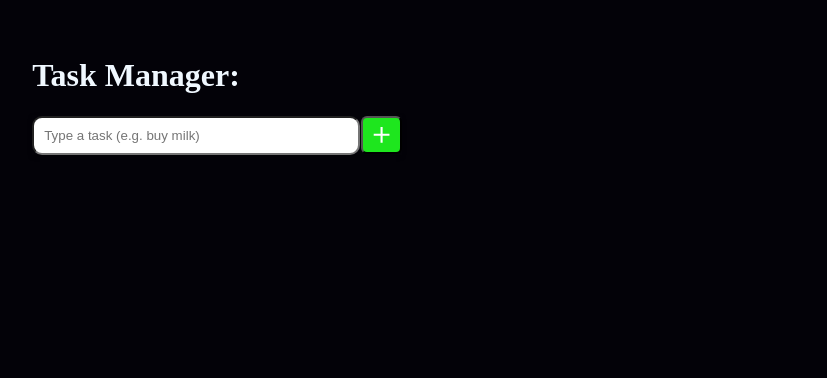
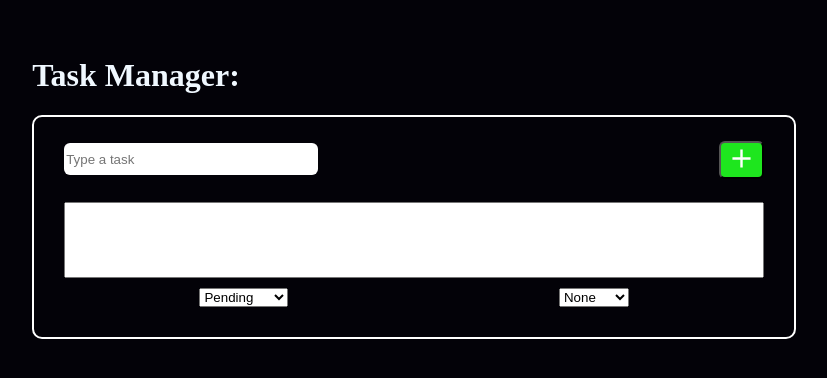
Before and after one commit to Alessandro-Vanzellotti/task-manager, a React (Vite) app in the folder task-manager/: page / in a window 1280 px wide. Shown: the top 378 px of the page, without its empty margins (3-830 px from the left). Built offline with nearby package versions, Linux system fonts and the light colour scheme.

Commit message:
expandi o tipo de Task; refatorei o form e o respectivo arquivo de estilo

```diff
--- a/task-manager/src/App.tsx
+++ b/task-manager/src/App.tsx
@@ -8,8 +8,11 @@ import { v4 as uuidv4 } from 'uuid';
 function App() {
 
   const [newTask, setNewTask] = useState<TaskType>({
-    text: "",
-    isCompleted: false
+    title: "",
+    description: "",
+    priorityLevel: "",
+    progress: "",
+    beingEdited: false
   });
 
   const [taskList, setTaskList] = useState<TaskType[]>(() => {
@@ -23,40 +26,57 @@ function App() {
     localStorage.setItem("ITEMS", JSON.stringify(taskList))
   }, [taskList]);
 
-  const handleChange = (event: ChangeEvent<HTMLInputElement>): void => {
-    setNewTask({text: event.target.value, isCompleted: false});
+  const handleTitleChange = (event: ChangeEvent<HTMLInputElement>): void => {
+    setNewTask({...newTask, title: event.target.value});
   }
 
-  const addNewTask = (text: string) => {
+  const handleDescriptionChange = (event: ChangeEvent<HTMLTextAreaElement>): void => {
+    setNewTask({...newTask, description: event.target.value});
+  }
 
-    let doubledTask: boolean = false;
+  const addNewTask = (title: string) => {
 
-    if(text.trim().length === 0) {
-      setNewTask({...newTask, text: ""});
+    let existingTask: boolean = false;
+    let trimmedTitle: string = title.trim();
+
+    if(trimmedTitle.length === 0) {
+      setNewTask({
+        title: "",
+        description: "",
+        progress: "Pending",
+        priorityLevel: "None",
+        beingEdited: false
+      });
       alert('Please, type a task');
       return;
     }
 
     taskList.forEach(task => {
-      if (task.text.trim() === text.trim()) doubledTask = true;
+      if (task.title === trimmedTitle) existingTask = true;
     })
 
-    if(doubledTask) {
+    if(existingTask) {
       alert('The task is already on the list');
     } else {
       setTaskList([...taskList, newTask]);
-      setNewTask({...newTask, text: ""});
+      setNewTask({
+        title: "",
+        description: "",
+        progress: "Pending",
+        priorityLevel: "None",
+        beingEdited: false
+      });
     }
   }
 
   const removeTask = (itemToRemove: TaskType) => {
-    const updatedTaskList: TaskType[] = taskList.filter(item => item.text != itemToRemove.text);
+    const updatedTaskList: TaskType[] = taskList.filter(item => item.title != itemToRemove.title);
     setTaskList(updatedTaskList);
   }
 
   const editTask = (itemToEdit: TaskType) => {
-    const taskIndex: number = taskList.findIndex(item => item.text == itemToEdit.text);
-    console.log(taskIndex);
+
+    itemToEdit.beingEdited = !itemToEdit.beingEdited;
   }
 
   /* const toggleTask = (id: string) => {
@@ -78,7 +98,12 @@ function App() {
     <>
       <header>
         <h1>Task Manager:</h1>
-        <NewTaskForm addNewTask={addNewTask} handleChange={handleChange} newTask={newTask} />
+        <NewTaskForm
+          addNewTask={addNewTask}
+          handleTitleChange={handleTitleChange}
+          handleDescriptionChange={handleDescriptionChange}
+          newTask={newTask}
+        />
       </header>
 
       <main>
@@ -86,7 +111,7 @@ function App() {
           {taskList.map((task: TaskType) => {
             return (
               <Task
-                //key={task.id}
+                key={uuidv4()}
                 task={task}
                 //toggleTask={toggleTask}
                 removeTask={removeTask}
--- a/task-manager/src/components/NewTaskForm/NewTaskForm.scss
+++ b/task-manager/src/components/NewTaskForm/NewTaskForm.scss
@@ -1,28 +1,89 @@
-.search-form {
-    /* background-color: white;
+.form {
+    display: flex;
+    flex-direction: column;
+    gap: 10px;
+
+    margin-bottom: 0.5rem;
+    padding: 10px 30px;
+    height: 200px;
+    width: 700px;
+    border: solid white 2px;
     border-radius: 10px;
-    box-shadow: 0 2px 4px rgba(0,0,0,.25);
-    padding: 10px 10px;
-    width: 350px; */
 
-    align-items: center;
+    .form__header {
+        display: flex;
+        align-items: center;
+        justify-content: space-between;
+        height: 35px;
+        margin: 15px 0;
+
+        .form__title {
+            /* box-shadow: 0 2px 4px rgba(0,0,0,.25); */
+            height: 88%;
+            width: 250px;
+            border-radius: 6px;
+            margin-bottom: 1px;
+            border: none;
+        }
+
+        .form__add-button {
+            width: 45px;
+            height: fit-content;
+            background-color: rgb(30, 230, 30);
+            border-radius: 6px;
+
+            &:hover {
+                opacity: 0.9;
+            }
+
+            &:active {
+                opacity: 0.8;
+            }
+        }
+
+        .form__add-icon {
+            width: 100%;
+            height: 100%;
+            color: white;
+        }
+    }
+
+    .form__description {
+        display: flex;
+        justify-content: center;
+
+        &-text {
+            width: 100%;
+            height: 70px;
+            resize: none;
+        }
+    }
+
+    .form__footer {
+        display: flex;
+        justify-content: space-around;
+        align-items: center;
+        width: 100%;
+
+        select {
+            height: fit-content;
+        }
+    }
+
+
+}
+
+
+
+
+    /* align-items: center;
     display: flex;
     gap: 1px;
     height: 40px;
     width: 370px;
-    box-shadow: 0 2px 4px rgba(0,0,0,.25);
+    box-shadow: 0 2px 4px rgba(0,0,0,.25); */
 
-
-
-    .search-form__input {
-        background-color: white;
-        padding: 10px 10px;
-        width: 350px;
-        border-radius: 10px;
-
-    }
-
-    .search-form__button {
+    /* .search-form__button {
         width: 45px;
         height: 94%;
         background-color: rgb(30, 230, 30);
@@ -41,5 +102,4 @@
         width: 100%;
         height: 100%;
         color: white;
-    }
-}
+    } */
--- a/task-manager/src/components/NewTaskForm/NewTaskForm.tsx
+++ b/task-manager/src/components/NewTaskForm/NewTaskForm.tsx
@@ -5,24 +5,67 @@ import { IoMdAdd } from "react-icons/io";
 
 type NewTaskFormType = {
     addNewTask: (text: string) => void;
-    handleChange: (event: ChangeEvent<HTMLInputElement>) => void;
+    handleTitleChange: (event: ChangeEvent<HTMLInputElement>) => void;
+    handleDescriptionChange: (event: ChangeEvent<HTMLTextAreaElement>) => void;
     newTask: TaskType;
 }
 
-export const NewTaskForm: React.FC<NewTaskFormType> = ({addNewTask, handleChange, newTask}) => {
+export const NewTaskForm: React.FC<NewTaskFormType> = ({
+    addNewTask,
+    handleTitleChange,
+    handleDescriptionChange,
+    newTask}) => {
 
     const handleSubmit = (e: React.SyntheticEvent) => {
         e.preventDefault();
-        addNewTask(newTask.text);
+        addNewTask(newTask.title);
     }
 
     return (
 
-        <form className={'search-form'} onSubmit={(e) => handleSubmit(e)}>
-            <input className={'search-form__input'} value={newTask.text} onChange={e => handleChange(e)} type="text" id="item" placeholder="Type a task (e.g. buy milk)" />
-            <button className={'search-form__button'} type="submit">
-                <IoMdAdd className={'search-form__icon'} />
-            </button>
+        <form className={'form'} onSubmit={(e) => handleSubmit(e)}>
+
+            <header className={'form__header'}>
+                <input
+                    className={'form__title'}
+                    type="text" id="item"
+                    value={newTask.title}
+                    onChange={e => handleTitleChange(e)}
+                    placeholder="Type a task"
+                />
+
+                <button className={'form__add-button'} type="submit">
+                    <IoMdAdd className={'form__add-icon'} />
+                </button>
+            </header>
+
+            <section className={'form__description'}>
+                <textarea
+                    name="form-text"
+                    maxLength={350}
+                    className={'form__description-text'}
+                    onChange={e => handleDescriptionChange(e)}
+                    value={newTask.description}
+                >
+                    {newTask.description}
+                </textarea>
+
+            </section>
+            <footer className={'form__footer'}>
+
+                <select id="progress" name="progress">
+                    <option value="pending">Pending</option>
+                    <option value="in progress">In progress</option>
+                    <option value="complete">Complete</option>
+                </select>
+
+                <select id="priority-levels" name="priority-levels">
+                    <option value="none">None</option>
+                    <option value="low">Low</option>
+                    <option value="medium">Medium</option>
+                    <option value="high">High</option>
+                </select>
+            </footer>
         </form>
     )
 }
--- a/task-manager/src/components/Task/Task.scss
+++ b/task-manager/src/components/Task/Task.scss
@@ -1,25 +1,32 @@
-.item {
+.task {
+    display: flex;
+    flex-direction: column;
+    gap: 10px;
+
+    margin-bottom: 0.5rem;
+    padding: 10px 30px;
+    height: 200px;
+    width: 700px;
+    border: solid white 2px;
+    border-radius: 10px;
+
+    .task__header {
         display: flex;
         align-items: center;
+        justify-content: space-between;
 
-    margin-bottom: 0.5rem;
-    height: 50px;
-}
 
-.item__checkbox {
-    height: 17px;
-    width: 17px;
-}
+        .task__buttons {
 
-.item__delete-button {
+            .task__delete-button {
                 background-color: red;
             }
 
-.item__edit-button {
+            .task__edit-button {
                 background-color: #f5e70b;
             }
 
-button {
+            .button {
                 &:hover {
                     opacity: 0.9;
                 }
@@ -28,8 +35,30 @@ button {
                     opacity: 0.8;
                 }
             }
+        }
+    }
 
-.item__text {
-    font-size: 1.8rem;
-    margin: 0 15px 0 7px;
+    .task__description {
+        display: flex;
+        justify-content: center;
+
+        &-text {
+            width: 100%;
+            height: 70px;
+            resize: none;
         }
+    }
+
+    .task__footer {
+        display: flex;
+        justify-content: space-around;
+        align-items: center;
+        width: 100%;
+
+        select {
+            height: fit-content;
+        }
+    }
+
+
+}
--- a/task-manager/src/components/Task/Task.tsx
+++ b/task-manager/src/components/Task/Task.tsx
@@ -23,18 +23,53 @@ export const Task: React.FC<Props> = ({task, removeTask, editTask}) => {
 
 
     return (
-        <li className={'item'} >
-            <input className={'item__checkbox'} type="checkbox" checked={task.isCompleted} />
-            {/* <input className={'item__checkbox'} type="checkbox" onChange={() => toggleTask(task.id)} checked={task.isCompleted} /> */}
-            <p className={'item__text'} style={{ textDecoration: task.isCompleted ? 'line-through' : 'none'}}>{task.text}</p>
+        <li className={'task'} >
+            <header className={'task__header'}>
+                <h2 className={'task__title'}>{task.title}</h2>
+                <div className={'task__buttons'}>
+                    <button
+                        className={'task__edit-button button'}
+                        onClick={() => handleTaskEditing()}>
+                        <MdOutlineEdit />
+                    </button>
+                    <button
+                        className={'task__delete-button button'}
+                        onClick={() => handleTaskRemoval()}>
+                        <RiDeleteBin6Line />
+                    </button>
+                </div>
+            </header>
 
-            <button className={'item__delete-button'} onClick={() => handleTaskRemoval()}>
-                <RiDeleteBin6Line />
-            </button>
+            <section className={'task__description'}>
 
-            <button className={'item__edit-button'} onClick={() => handleTaskEditing()}>
-                <MdOutlineEdit />
-            </button>
+                {task.beingEdited ?
+                    <textarea name="task-text" maxLength={350} className={'task__description-text'} >
+                        Lorem, ipsum dolor sit amet consectetur adipisicing
+                        elit. Quibusdam fugit minima exercitationem quas!
+                        Voluptas excepturi blanditiis ullam magnam. Nemo,
+                        quibusdam adipisci! Ex, praesentium? Quos quidem
+                        deserunt rerum. Reprehenderit, natus dolores!
+                    </textarea> :
+                    <p className={'task__description-text'} >
+                        Lorem, ipsum dolor sit amet consectetur adipisicing
+                        elit. Quibusdam fugit minima exercitationem quas!
+                        Voluptas excepturi blanditiis ullam magnam. Nemo,
+                        quibusdam adipisci! Ex, praesentium? Quos quidem
+                        deserunt rerum. Reprehenderit, natus dolores!
+                    </p>
+                }
+
+            </section>
+            <footer className={'task__footer'}>
+                <p>Progress: Pending</p>
+                <select id="progress-levels" name="progress-levels">
+                    <option value="none">None</option>
+                    <option value="low">Low</option>
+                    <option value="medium">Medium</option>
+                    <option value="high">High</option>
+                </select>
+            </footer>
+
 
         </li>
     )
```
Also changed, not shown: task-manager/src/types.ts (+5 -2 lines). Lines whose indentation alone changed are shown as unchanged.
